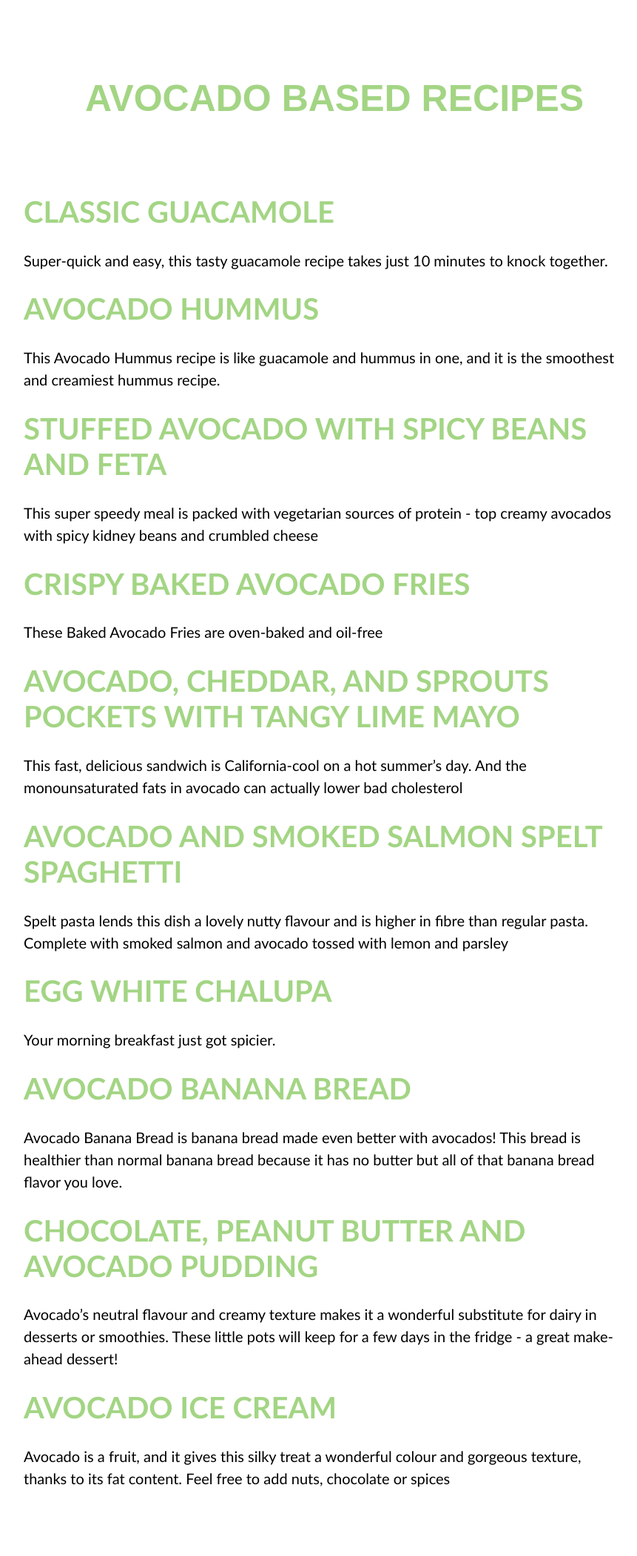
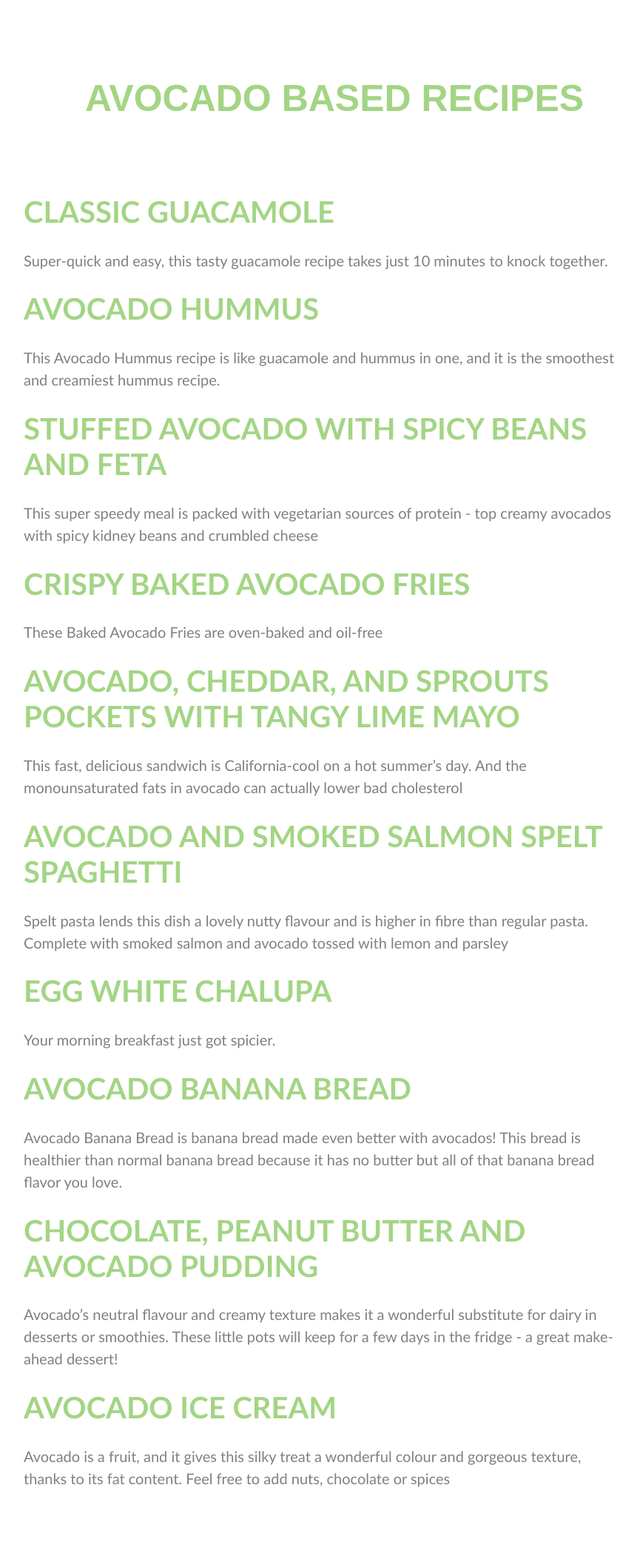
Before and after one commit to FleurBailey/fleurbailey.github.io, a Jekyll site: the page built from pages/recipelisting.md, in a window 1280 px wide. Shown: the whole page at 74% size, without its empty margins (208-1069 px from the left). Built offline with Jekyll 4.4.1, drawn with Linux system fonts in a browser that asks for light colours.

Commit message:
recipe home

```diff
--- a/assets/css/recipes.css
+++ b/assets/css/recipes.css
@@ -69,7 +69,7 @@ body {
     font-weight: lighter;
     margin: 30px;
     font-size: 1.25em;
-    font-color: gray;
+    color: gray;
     background: white;
     padding-top: 20px;
     padding-bottom: 20px;
@@ -81,7 +81,7 @@ h1.site-title {
 font-size: 2.5em;
 }
 
-.recipehome h1.site-title {
+.recipeshome h1.site-title {
 display: none;
 }
 
```
